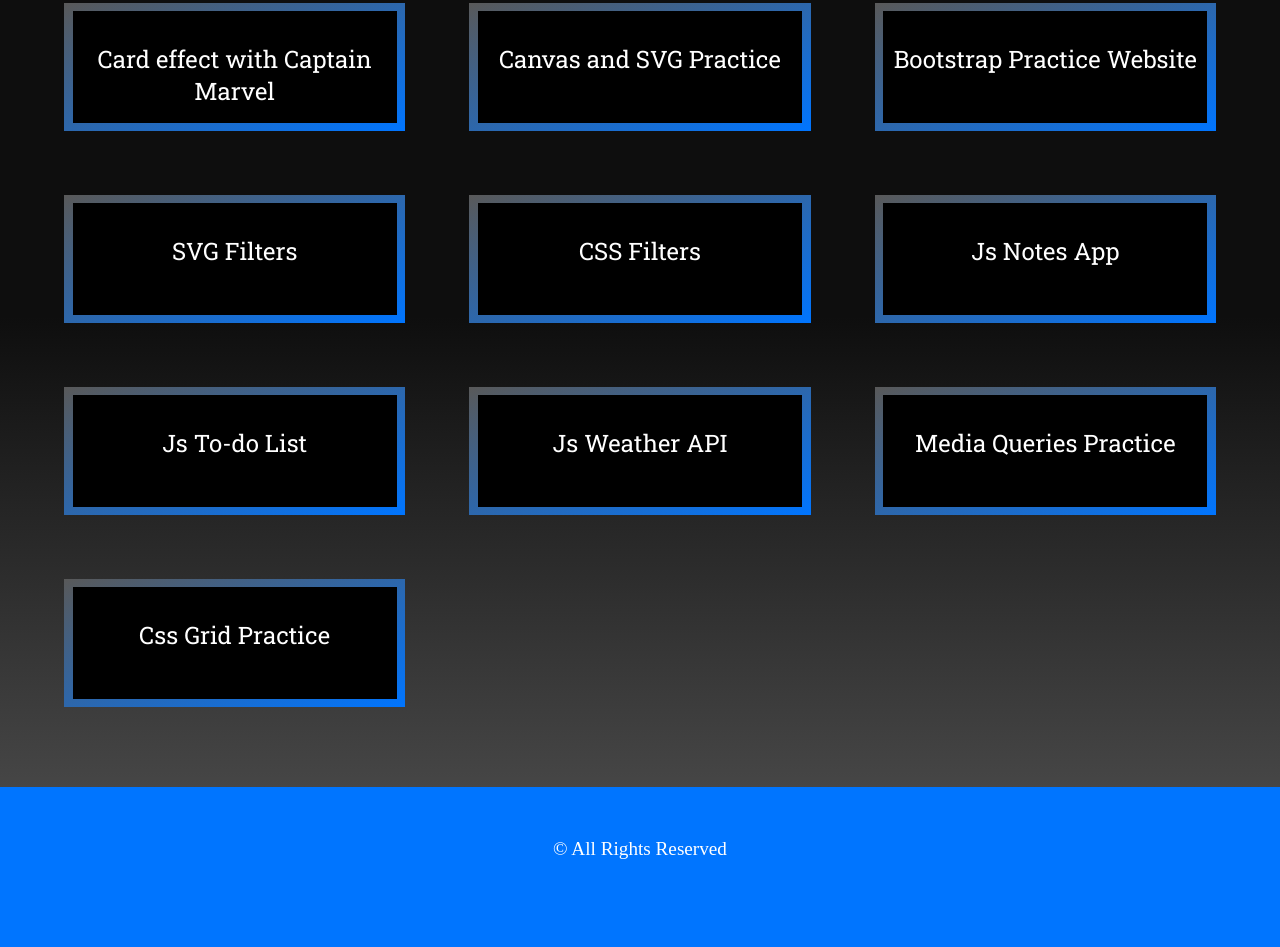
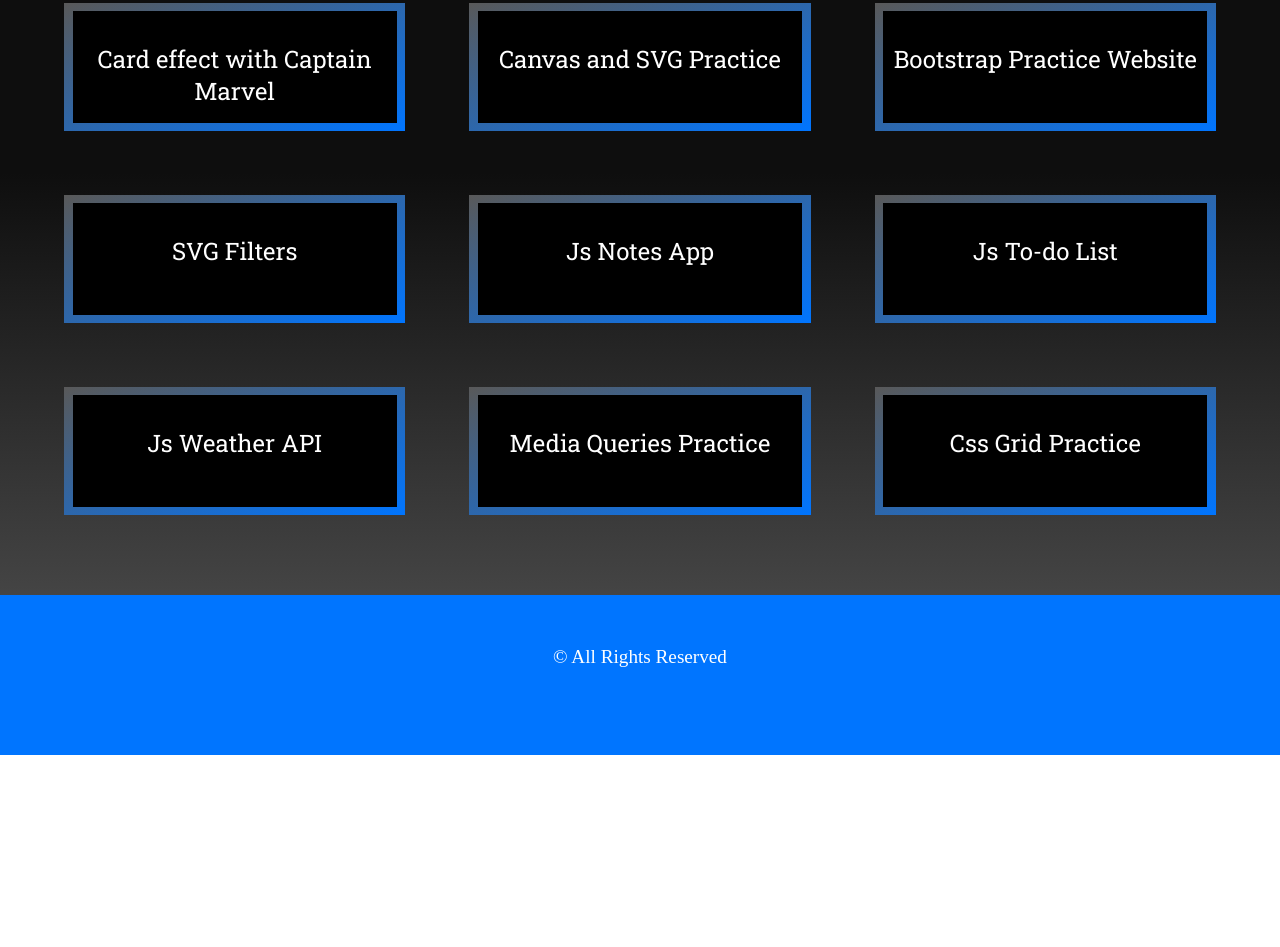
Before and after one commit to n8hadden/portfolioV3.github.io, a plain HTML site: page index.html in a window 1280 px wide. Shown: the part 1574-2521 px from the top of the page. After the commit the page ends 2329 px from the top, so only its background shows below. Drawn offline with Linux system fonts and the light colour scheme.

Commit message:
Update index.html

```diff
--- a/index.html
+++ b/index.html
@@ -115,13 +115,7 @@
             </div>
             <div class="projectContainer reveal">
                 <div class="projectLink" id="SvgFilters">
-                    <a href="#" target="_blank">SVG Filters
-                    </a>
-                </div>
-            </div>
-            <div class="projectContainer reveal">
-                <div class="projectLink" id="CssFilters">
-                    <a href="#" target="_blank">CSS Filters
+                    <a href="https://n8hadden.github.io/svgFilters.github.io/" target="_blank">SVG Filters
                     </a>
                 </div>
             </div>
```
